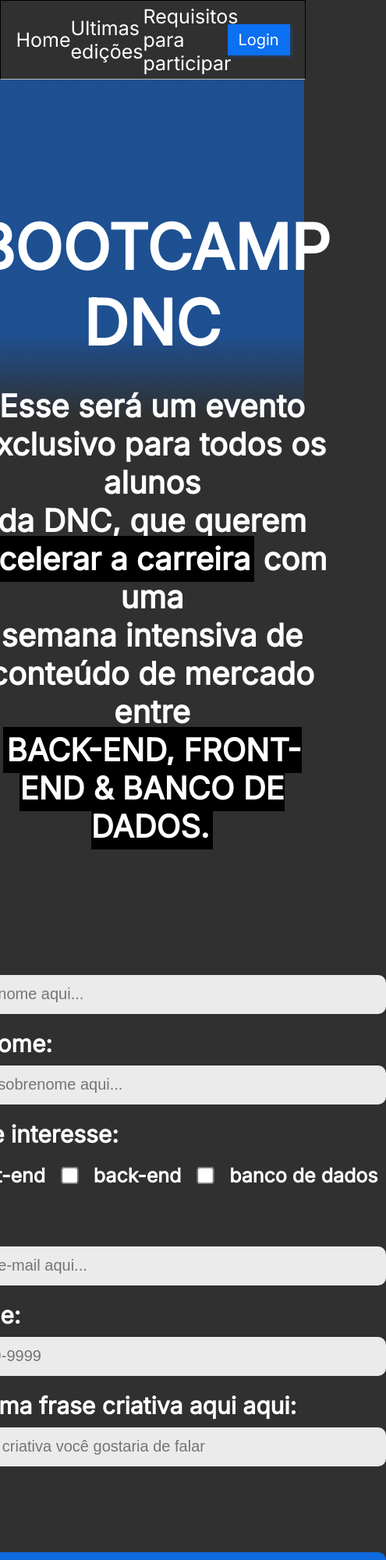
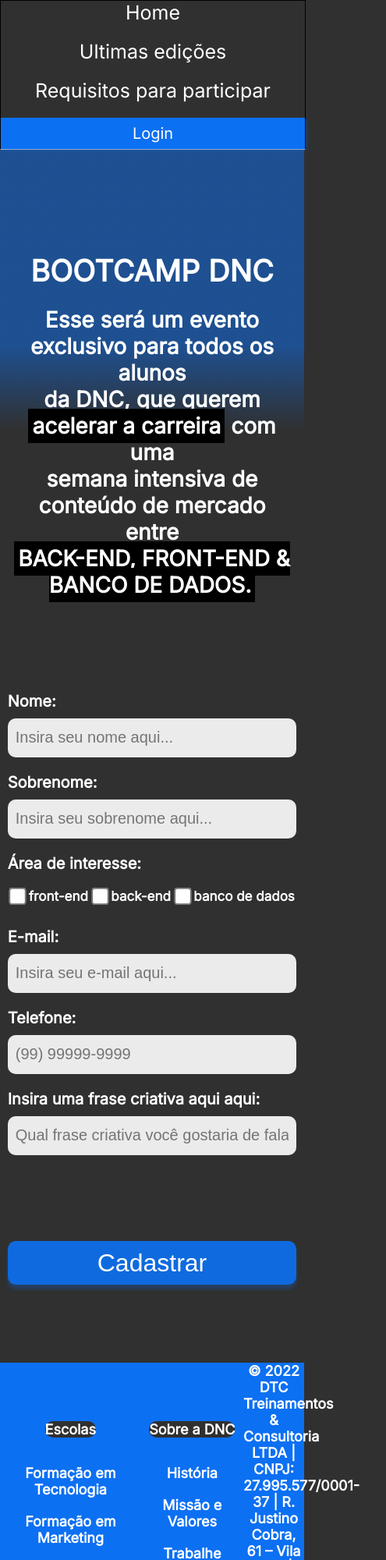
Before and after one commit to EmersonGon/Bootcamp-DNC, a plain HTML site: page index.html in a window 390 px wide. Shown: the top 2000 px of the page at 78% size, 495 px wide, since content can reach past the window. Drawn offline with Linux system fonts and the light colour scheme.

Commit message:
Adicionando media query para mobile

```diff
--- a/index.html
+++ b/index.html
@@ -77,5 +77,54 @@
 
     </section>
 
+    <footer>
+        <div class="linha1">
+            <nav>
+                <h5>Escolas</h5>
+                <ul>
+                    <li>
+                        <a href="">Formação em Tecnologia</a>
+                    </li>
+                    <li>
+                        <a href="">Formação em Marketing</a>
+                    </li>
+                    <li>
+                        <a href="">Formação em Dados</a>
+                    </li>
+                    <li>
+                        <a href="">Formação em Projetos</a>
+                    </li>
+                    <li>
+                        <a href="">Formação em Produto</a>
+                    </li>
+                </ul>
+            </nav>
+            <nav>
+                <h5>Sobre a DNC</h5>
+                <ul>
+                    <li>
+                        <a href="">História</a>
+                    </li>
+                    <li>
+                        <a href="">Missão e Valores</a>
+                    </li>
+                    <li>
+                        <a href="">Trabalhe Conosco</a>
+                    </li>
+                    <li>
+                        <a href="">Conteúdo Gratuito</a>
+                    </li>
+                </ul>
+            </nav>
+            <div class="endereço">
+                © 2022 DTC Treinamentos & Consultoria LTDA | CNPJ: 27.995.577/0001-37 | R. Justino Cobra, 61 – Vila Ema | São José dos Campos – SP | CEP 12243-030
+            </div>
+        </div>
+        <div class="linha2">
+            <a href="">Termos de Uso</a>
+            <a href="">Política de Privacidade</a>
+        </div>
+    </footer>
+
 </body>
 </html>
--- a/style.css
+++ b/style.css
@@ -166,3 +166,145 @@
       box-shadow: 0px 6px 4px rgba(12, 112, 242, 0.25);
       cursor: pointer;
     }
+
+    /*footer*/
+
+    footer {
+      width: 100%;
+      background-color: var(--azul-dnc);
+    }
+
+    footer .linha1 {
+      display: flex;
+      justify-content: space-around;
+      align-items: center;
+    }
+
+    footer ul {
+      list-style: none;
+      margin:0px;
+      padding: 0px;
+    }
+
+    footer nav {
+      display: flex;
+      flex-direction: column;
+      align-items: center;
+
+      height: 330px;
+    }
+
+    footer h5 {
+      text-align: center;
+      color: white;
+      font-weight: 800;
+      font-size: 18px;
+      font-family: var(--font-padrao);
+      background-color: var(--preto-dnc);
+      border-radius: 10px;
+
+      padding: 10px 10px 10x 10px;
+      margin-bottom: 15px;
+    }
+
+    footer ul li {
+      text-align: center;
+      color: white;
+      font-weight: 600;
+      font-size: 18px;
+      font-family: var(--font-padrao);
+
+      margin: 20px 0px 20px 0px;
+    }
+
+    footer ul li a {
+      color: white;
+      text-decoration: none;
+    }
+
+    footer ul li a:hover {
+      color: var(--cinza-hover);
+    }
+
+    footer .endereço {
+      font-weight: 600;
+      font-size: 18px;
+      font-family: var(--font-padrao);
+      color: white;
+      text-align: center;
+      width: 20%;
+    }
+
+    footer .linha2 {
+      height: 35px;
+      display: flex;
+      justify-content: center;
+      margin: 0px;
+      padding: 10px;
+    }
+
+    footer .linha2 a {
+      font-family: var(--font-padrao);
+      font-size: 18px;
+      font-weight: 600;
+      color: white;
+      text-decoration: none;
+      padding: 5px;
+    }
+
+    footer .linha2 a:first-child {
+      border-right: 3px solid white;
+    }
+
+    footer .linha2 a:hover {
+      color: var(--cinza-hover);
+    }
+
+@media only screen and (max-width: 600px) {
+
+    /*Menu*/
+    #principal {
+      display: flex;
+      flex-direction: column;
+      height: auto;
+    }
+
+    #menu {
+      flex-direction: column;
+      width: 100%;
+      margin: 0px;
+    }
+
+    #menu a {
+      height: 50px;
+      align-items: center;
+      height: 50px;
+    }
+
+    #principal button {
+      width: 100%;
+      margin: 0;
+    }
+
+    /*Section*/
+
+    section h1 {
+      font-size: 38px;
+    }
+
+    section h2 {
+      font-size: 28px;
+      padding-right: 15px;
+      padding-left: 15px;
+    }
+
+    form {
+      width: 95%;
+      font-size: 20px;
+    }
+
+    .checkbox-itens label {
+      font-size: 17px;
+    }
+
+}
```
